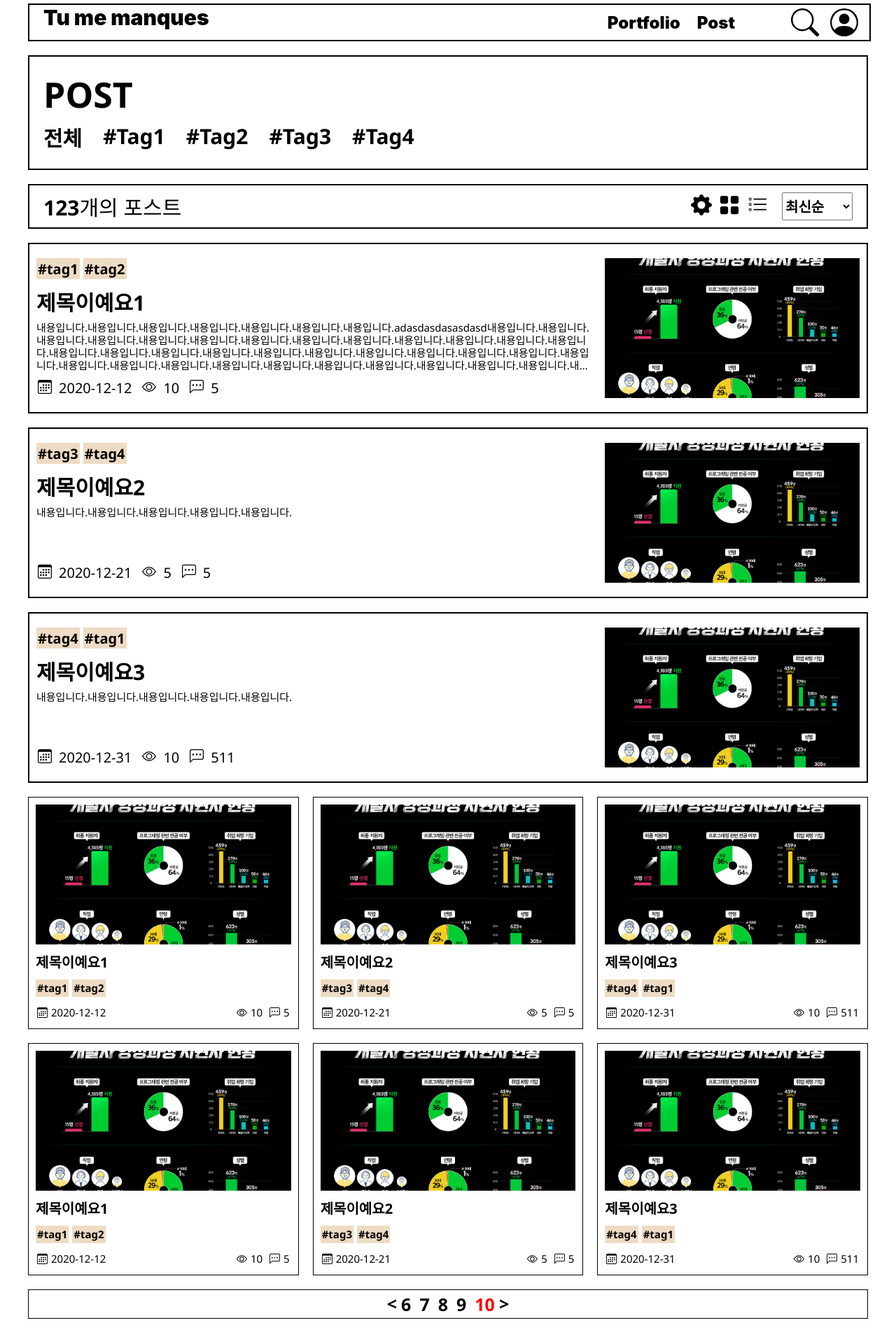
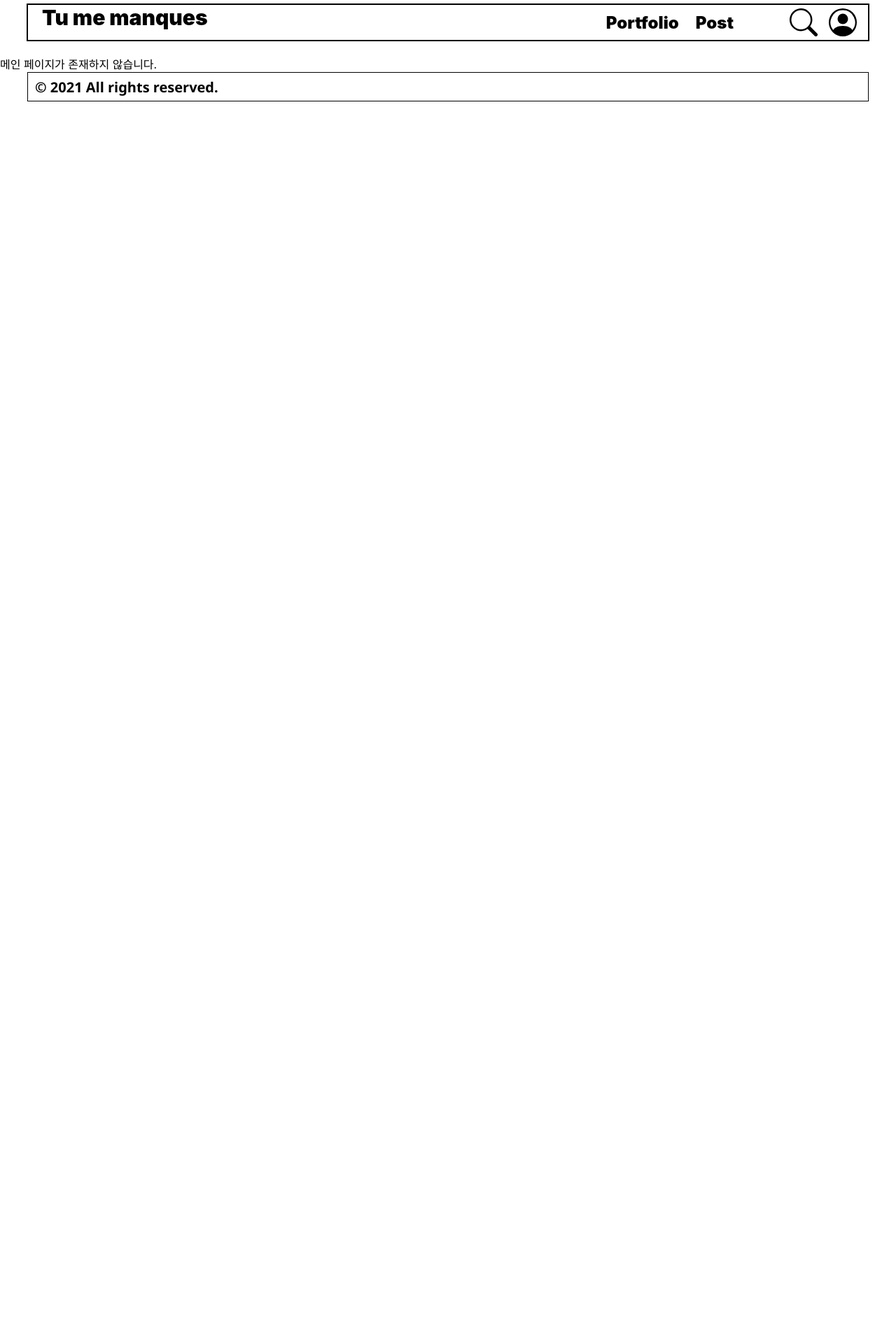
Before and after one commit to NPclown/homepage, a React (Create React App) app: page / in a window 1280 px wide. Shown: the top 1904 px of the page at 70% size. After the commit the page ends 800 px from the top, so only its background shows below. Built offline with nearby package versions, Linux system fonts and the light colour scheme.

Commit message:
Add/routing (#4)
* Routing 구현
* Header Link 구현
* Setting 클릭 이벤트 구현
* Pagination 클릭 이벤트 구현

```diff
--- a/package.json
+++ b/package.json
@@ -11,10 +11,12 @@
     "@types/node": "^16.11.17",
     "@types/react": "^17.0.38",
     "@types/react-dom": "^17.0.11",
+    "@types/react-router": "^5.1.17",
     "dotenv": "^10.0.0",
     "react": "^17.0.2",
     "react-dom": "^17.0.2",
     "react-icons": "^4.3.1",
+    "react-router": "^6.2.1",
     "react-router-dom": "^6.2.1",
     "react-scripts": "^2.1.3",
     "styled-components": "^5.3.3",
--- a/src/Components/Footer/index.css
+++ b/src/Components/Footer/index.css
@@ -1,10 +1,14 @@
 .footer {
+    width: 100%;
+    max-width: 1200px;
     height: 40px;
     border: 1px black solid;
     margin-bottom: 20px;
     display: flex;
     text-align: center;
     vertical-align: middle;
+    margin-left: auto;
+    margin-right: auto;
 }
 
 .footer-copyright {
--- a/src/Components/Header/index.css
+++ b/src/Components/Header/index.css
@@ -1,12 +1,15 @@
 .header {
     height: 50px;
     width: 100%;
+    max-width: 1200px;
     text-align: center;
     vertical-align: middle;
     border: 2px black solid;
     display: flex;
     margin-top: 5px;
     margin-bottom: 20px;
+    margin-left: auto;
+    margin-right: auto;
 }
 
 .site-name {
@@ -24,14 +27,17 @@
 }
 
 .tab-name {
+    text-decoration: none;
     font-size: 24px;
     font-weight: 900;
+    color: black;
     margin-left: 1em;
 }
 
 .tab-name:hover {
     color: blue;
     cursor: pointer;
+    text-decoration: none;
 }
 
 .react-icon {
--- a/src/Components/Header/index.tsx
+++ b/src/Components/Header/index.tsx
@@ -1,4 +1,5 @@
 import React from "react";
+import {Link} from "react-router-dom";
 import { BsSearch, BsPersonCircle } from 'react-icons/bs';
 import "./index.css";
 
@@ -11,12 +12,8 @@ const Header = () => {
             Tu me manques
           </div>
           <div className="site-tab">
-                <div className="tab-name">
-                    Portfolio
-                </div>
-                <div className="tab-name">
-                    Post
-                </div>
+            <Link to='/portfolio' className="tab-name">Portfolio</Link>
+            <Link to='/post' className="tab-name">Post</Link>
           </div>
             <BsSearch className="react-icon" size="40"></BsSearch>
             <BsPersonCircle className="react-icon" size="40"></BsPersonCircle>
--- a/src/Components/Pagination/index.tsx
+++ b/src/Components/Pagination/index.tsx
@@ -1,4 +1,3 @@
-import { copyFileSync } from "fs";
 import React from "react";
 import "./index.css";
 
@@ -6,13 +5,18 @@ import "./index.css";
 /*
 선택한 페이지 번호가 가운데에 오도록 알고리즘 변경 필요
 */
-const Pagination = () => {
-    const currentPage = 10;
-    const totalPage = 10;
+interface paginationProps{
+  page:number;
+  totalPage: number;
+  changePage: (currentPage:number) => void;
+}
+
+const Pagination = (props:paginationProps) => {
     const pageNumber:number[]= [];
 
-    const startPageNumber = Math.floor((currentPage-1)/5)*5+1;
-    const endPageNumber = Math.ceil(currentPage/5)*5 >= totalPage ? totalPage : Math.ceil(currentPage/5)*5;
+    console.log(props);
+    const startPageNumber = Math.floor((props.page-1)/5)*5+1;
+    const endPageNumber = Math.ceil(props.page/5)*5 >= props.totalPage ? props.totalPage : Math.ceil(props.page/5)*5;
 
     for(let i= startPageNumber; i <= endPageNumber; i++){
       pageNumber.push(i);
@@ -21,17 +25,17 @@ const Pagination = () => {
     return (
       <div className="pagination">
         <div className="pagination-box">
-          <div className="pagination-arrow">
+          <div className="pagination-arrow" onClick={e => props.changePage(props.page-5 <= 0 ? 1 : props.page-5)}>
             {"<"}
           </div>
           {pageNumber.map((value) => {
             return (
-                <div className={value==currentPage ? 'pagination-number pagination-number-select' : 'pagination-number'} key={value}>
+                <div className={value==props.page ? 'pagination-number pagination-number-select' : 'pagination-number'} key={value} onClick={e => props.changePage(value)}>
                   {value}
                 </div>
             )
           })}
-          <div className="pagination-arrow">
+          <div className="pagination-arrow" onClick={e => props.changePage(props.page+5 > props.totalPage ? props.totalPage : props.page+5)}>
             {">"}
           </div>
         </div>
--- a/src/Components/Setting/index.tsx
+++ b/src/Components/Setting/index.tsx
@@ -2,7 +2,12 @@ import React from "react";
 import { BsGearFill, BsGridFill, BsListTask } from 'react-icons/bs';
 import "./index.css";
 
-const Settting = () => {
+interface settingProps{
+  changeView: (typeView:boolean) => void,
+  changeSort: (typeSort:number) => void,
+}
+//TODO :: 포스트 개수 받아오기
+const Settting = ( settingProp : settingProps) => {
   const count = 123;
     return (
       <div className="setting">
@@ -10,13 +15,13 @@ const Settting = () => {
             <span className="result-count">{count}</span>개의 포스트
           </div>
           <div className="options">
-            <BsGearFill className="setting-icon" size="30"></BsGearFill>
-            <BsGridFill className="setting-icon" size="30"></BsGridFill>
-            <BsListTask className="setting-icon" size="30"></BsListTask>
+            <BsGearFill className="setting-icon" size="30" onClick={e => alert("미구현")}></BsGearFill>
+            <BsGridFill className="setting-icon" size="30" onClick={e => settingProp.changeView(true)}></BsGridFill>
+            <BsListTask className="setting-icon" size="30" onClick={e => settingProp.changeView(false)}></BsListTask>
           </div>
-          <select className="sort">
-            <option>최신순</option>
-            <option>오래된 순</option>
+          <select className="sort" onChange={e => settingProp.changeSort(parseInt(e.target.value))}>
+            <option value={1}>최신순</option>
+            <option value={2}>오래된 순</option>
           </select>
       </div>
     );
--- a/src/Pages/PostList/index.tsx
+++ b/src/Pages/PostList/index.tsx
@@ -1,26 +1,32 @@
-import React, { useDebugValue } from 'react';
-import Header from "@components/Header";
-import Footer from "@components/Footer";
+import React, { useState } from 'react';
 import Title from "@components/Title";
 import Setting from "@components/Setting";
 import ListArticle from "@components/ListArticle";
 import GalleryArticle from "@components/GalleryArticle";
 import Pagination from "@components/Pagination";
 
-import Article from "@interfaces/article";
 import './index.css';
 
-//TODO ::
+//TODO :: setting 설정
+//TODO :: 이미지 리스트 및 갤리러 형 변경
+//TODO :: 정렬 구현
 const PostList = () => {
+  const [view, setView] = useState<boolean>(true);
+  const [sort, setSort] = useState<number>(1);
+  const [page, setPage] = useState<number>(1);
+  const totalPage:number = 11;
+
+  const changeView = (viewType:boolean) => setView(viewType);
+  const changeSort = (viewSort:number) => setSort(viewSort);
+  const changePage = (currentPage:number) => setPage(currentPage);
+
   return (
     <div className="container">
-        <Header></Header>
         <Title></Title>
-        <Setting></Setting>
-        <ListArticle></ListArticle>
-        <GalleryArticle></GalleryArticle>
-        <Pagination></Pagination>
-        <Footer></Footer>
+        <Setting changeView={changeView} changeSort={changeSort}></Setting>
+        {console.log({sort:sort, page:page})}
+        {view ? <ListArticle></ListArticle> : <GalleryArticle></GalleryArticle>}
+        <Pagination page={page} totalPage={totalPage} changePage={changePage}></Pagination>
     </div>
   );
 }
--- /dev/null
+++ b/src/Routes/index.tsx
@@ -0,0 +1,21 @@
+import React from "react";
+import {BrowserRouter as Router, Routes, Route, Link} from "react-router-dom";
+import Header from '@components/Header';
+import Footer from '@components/Footer';
+import PostList from '@pages/PostList';
+
+const Routing = () => {
+    return (
+        <Router>
+            <Header></Header>
+            <Routes>
+                <Route path='/' element={<div>메인 페이지가 존재하지 않습니다.</div>}/>
+                <Route path='/post' element={<PostList/>}/>
+                <Route path='/portfolio' element={<div>해당 페이지가 존재하지 않습니다.</div>}/>
+            </Routes>
+            <Footer></Footer>
+        </Router>
+    )
+}
+
+export default Routing;
--- a/src/index.tsx
+++ b/src/index.tsx
@@ -1,12 +1,13 @@
 import React from 'react';
 import ReactDOM from 'react-dom';
+import Routing from './Routes'
 import './index.css';
-import PostList from '@pages/PostList';
+
 import reportWebVitals from './reportWebVitals';
 
 ReactDOM.render(
   <React.StrictMode>
-  <PostList></PostList>
+    <Routing></Routing>
   </React.StrictMode>,
   document.getElementById('root')
 );
--- a/tsconfig.paths.json
+++ b/tsconfig.paths.json
@@ -5,6 +5,7 @@
         "@src/*": ["src/*"],
         "@assets/*": ["src/Assets/*"],
         "@interfaces/*": ["src/Interfaces/*"],
+        "@routes/*": ["src/Routes/*"],
         "@components/*": ["src/Components/*"],
         "@contexts/*": ["src/Contexts/*"],
         "@hooks/*": ["src/Hooks/*"],
```
Also changed, not shown: 1 other file (tests, documents, lock files or other folders).
